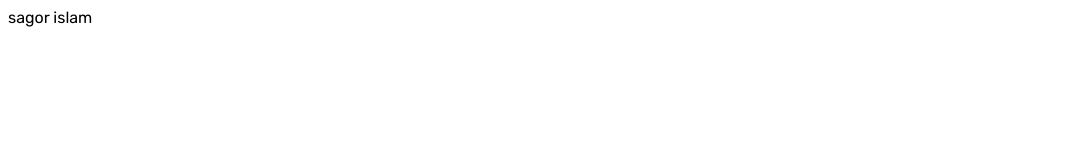
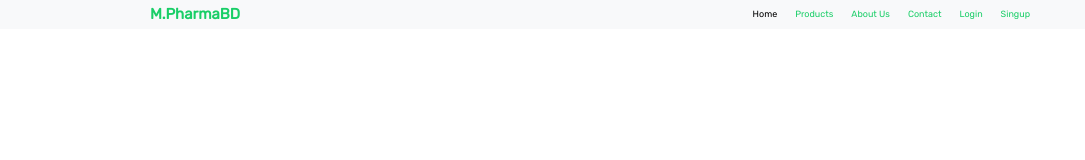
Before and after one commit to sagorislam9936/secondassingment, a plain HTML site: page index.html in a window 1280 px wide. Shown: the whole page, without its empty margins (0-1085 px from the left). Drawn offline with Linux system fonts and the light colour scheme.

Commit message:
header area done

```diff
--- a/index.html
+++ b/index.html
@@ -6,17 +6,94 @@
 <mata name="viewport" content="width-device-width, intial-scale=1.0">
 
 
-    <link rel="preconnect" href="https://fonts.googleapis.com">
-<link rel="preconnect" href="https://fonts.gstatic.com" crossorigin>
-<link href="https://fonts.googleapis.com/css2?family=Permanent+Marker&family=Rubik&display=swap" rel="stylesheet">
+
 
 
         <title>
             Modern Pharma BD
         </title>
         <link rel="stylesheet" href="./style.css">
+
+        <!--GOOGLE FONT FAMILY-->
+
+        <link rel="preconnect" href="https://fonts.googleapis.com">
+        <link rel="preconnect" href="https://fonts.gstatic.com" crossorigin>
+        <link href="https://fonts.googleapis.com/css2?family=Permanent+Marker&family=Rubik&display=swap" rel="stylesheet">
+
+        <!--FONT AWESOME-->
+
+        <link rel="stylesheet" href="https://cdnjs.cloudflare.com/ajax/libs/font-awesome/6.4.0/css/all.min.css" integrity="sha512-iecdLmaskl7CVkqkXNQ/ZH/XLlvWZOJyj7Yy7tcenmpD1ypASozpmT/E0iPtmFIB46ZmdtAc9eNBvH0H/ZpiBw==" crossorigin="anonymous" referrerpolicy="no-referrer" />
     </head>
     <body>
-sagor islam
+<!--HEADER SECTION HERE-->
+
+
+<section class="navContainar containar ">
+    <div>
+        <h1>M.PharmaBD</h1>
+    </div>
+    <nav class="navArea">
+        <ul>
+            <li>
+                <a href="#"><span class="span">Home</span></a>
+            </li>
+
+            <li>
+                <a href="#">Products</a>
+            </li>
+
+            <li>
+                <a href="#">About Us</a>
+            </li>
+            <li>
+                <a href="#">Contact</a>
+            </li>
+            <li>
+                <a href="#">Login</a>
+            </li>
+            <li>
+                <a href="#">Singup</a>
+            </li>
+
+        </ul>
+    </nav>
+</section>
+
+
+
+
+
+
+
+
+
+
+
+
+
+
+
+
+
+
+
+
+
+
+
+
+
+
+
+
+
+
+
+
+
+
+
+
+
     </body>
 </html>
--- a/style.css
+++ b/style.css
@@ -1,6 +1,55 @@
+*{
+    margin: 0;
+padding: 0;
+outline: 0;
+box-sizing: border-box;
+
+}
+
+
+
 
 body{
     font-family: 'Permanent Marker', cursive;
     font-family: 'Rubik', sans-serif;
 
 }
+
+.containar{
+   padding: 0px 120px;
+}
+
+.navContainar{
+    display: flex;
+    justify-content:space-between;
+
+    padding-top: 5px;
+    padding-bottom: 6px; padding-left: 150px;
+    padding-right: 250px;
+    background-color: #F8F9FA;
+    color: #19CE67;
+    font-size: 10px;
+}
+.span{
+    color: black;
+}
+
+.navArea ul{
+    display: flex;
+    align-items: center;
+    gap: 18px;
+    height: 100%;
+    font-size: 9px;
+
+}
+
+.navArea ul li {
+list-style: none;
+
+}
+
+.navArea ul li a{
+    color: #19CE67;
+    text-decoration: none;
+
+}
```
